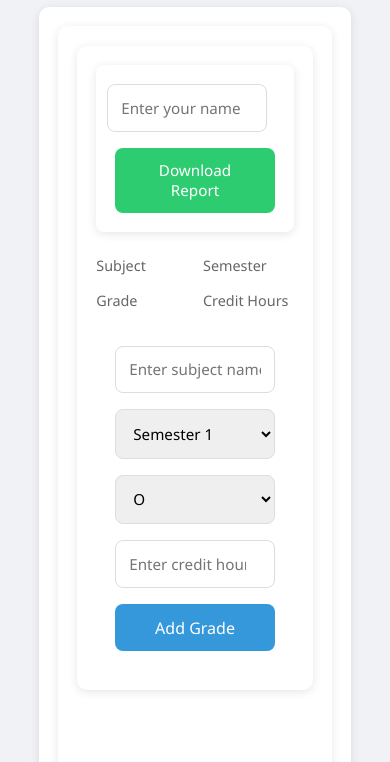
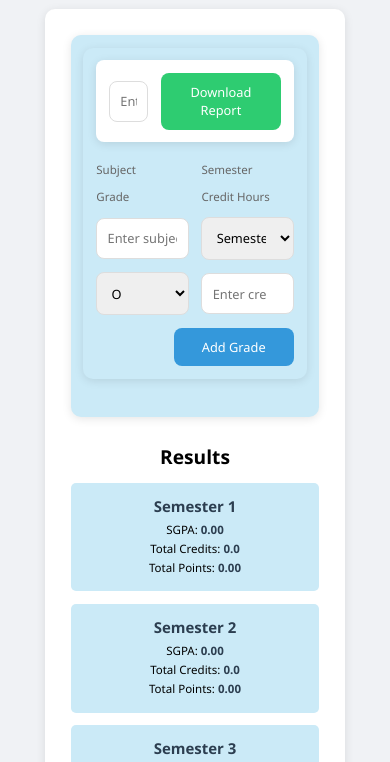
Before and after one commit to abdularshath/cgpa-calculator, a plain HTML site: page index.html in a window 390 px wide. Shown: the part 77-839 px from the top of the page. Drawn offline with nearby package versions, Linux system fonts and the light colour scheme.

Commit message:
Update styles.css

```diff
--- a/styles.css
+++ b/styles.css
@@ -38,7 +38,7 @@ h1 {
 .input-section {
     margin-bottom: 2rem;
     padding: 1rem;
-    background: white;
+    background:rgb(203, 234, 247);
     border-radius: 10px;
     box-shadow: 0 2px 10px rgba(0, 0, 0, 0.1);
 }
@@ -210,7 +210,7 @@ h1 {
 }
 
 .semester-box {
-    background: #f8f9fa;
+    background: rgb(203, 234, 247);
     padding: 1rem;
     border-radius: 5px;
     text-align: center;
@@ -237,7 +237,7 @@ h1 {
 }
 
 .result-box {
-    background: #f8f9fa;
+    background:rgb(203, 234, 247);
     padding: 1.5rem;
     border-radius: 5px;
     margin-top: 1rem;
@@ -257,68 +257,36 @@ h1 {
 /* ===================== Responsive Design ===================== */
 
 @media (max-width: 991px) {
-    .container,
-    .calculator,
-    .input-section,
-    .student-info,
-    .grade-input,
-    .grade-list,
-    .results,
-    .semester-results,
-    .result-box {
-        padding: 1.2rem;
+    html {
+        font-size: 90%;
+    }
+
+    .grade-input {
+        grid-template-columns: 1fr 1fr 1fr 1fr;
+    }
+}
+
+@media (max-width: 768px) {
+    html {
+        font-size: 85%;
+    }
+
+    .grade-input {
+        grid-template-columns: 1fr 1fr 1fr 1fr;
+    }
+}
+
+@media (max-width: 576px) {
+    html {
+        font-size: 80%;
     }
 
     .grade-input {
         grid-template-columns: 1fr 1fr;
-        gap: 1rem;
     }
 
     .grade-input button {
         grid-column: span 2;
-        justify-self: center;
-        width: 100%;
-    }
-
-    .student-info {
-        flex-direction: column;
-        gap: 1rem;
-    }
-
-    .student-info input,
-    .student-info button {
-        width: 100%;
-    }
-
-    .results {
-        flex-direction: column;
-        gap: 1rem;
-        text-align: center;
-    }
-
-    .results div {
-        padding: 0.5rem 0;
-    }
-
-    .grade-item {
-        flex-direction: column;
-        gap: 0.5rem;
-        align-items: flex-start;
-    }
-
-    .grade-item span {
-        width: 100%;
-        padding: 0;
-    }
-
-    .grade-item button {
-        align-self: flex-end;
-    }
-}
-
-@media (max-width: 576px) {
-    h1 {
-        font-size: 1.5rem;
     }
 
     .grade-labels {
@@ -328,30 +296,4 @@ h1 {
     .semester-results {
         grid-template-columns: 1fr;
     }
-
-    .grade-input {
-        grid-template-columns: 1fr;
-    }
-
-    .grade-input button {
-        grid-column: span 1;
-        width: 100%;
-    }
-
-    .grade-input input,
-    .grade-input select {
-        font-size: 0.95rem;
-    }
-
-    .result-box p {
-        font-size: 1rem;
-    }
-
-    .student-info input {
-        font-size: 0.95rem;
-    }
-
-    .student-info button {
-        font-size: 0.95rem;
-    }
 }
```
